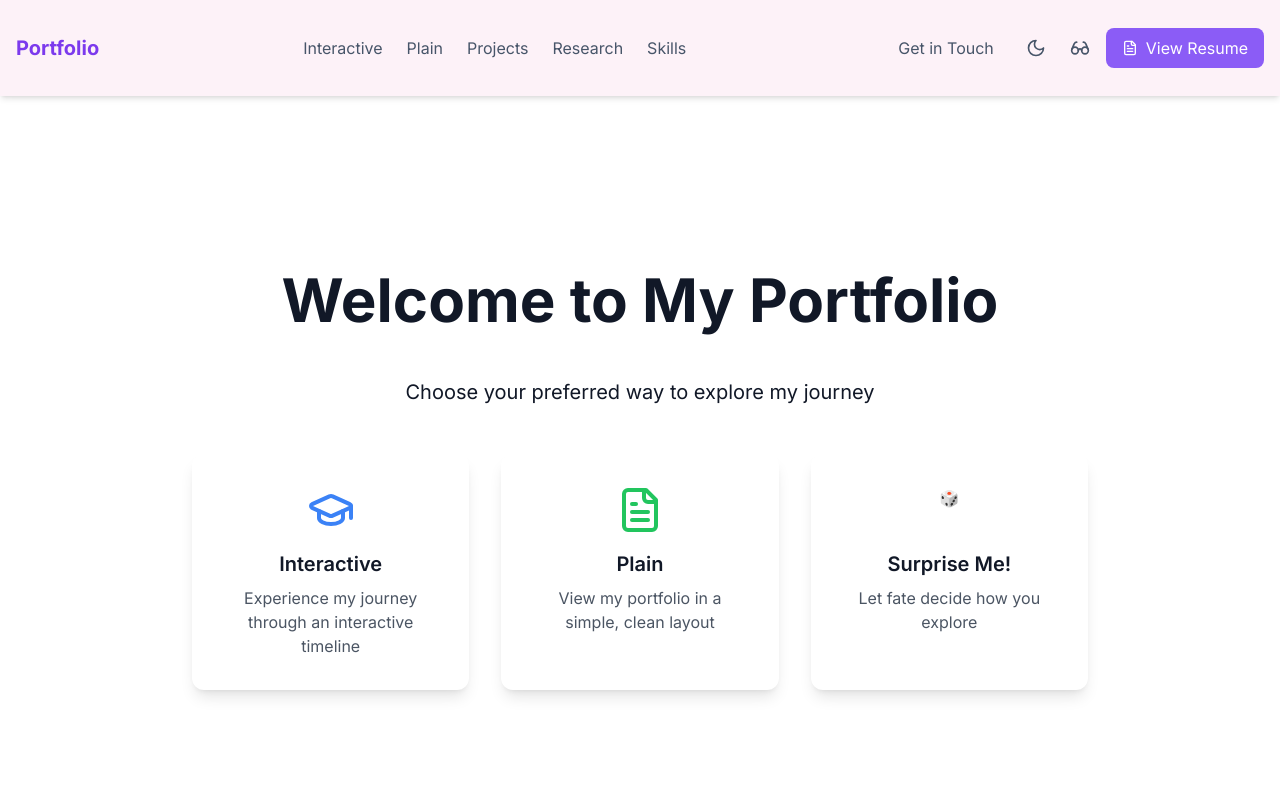
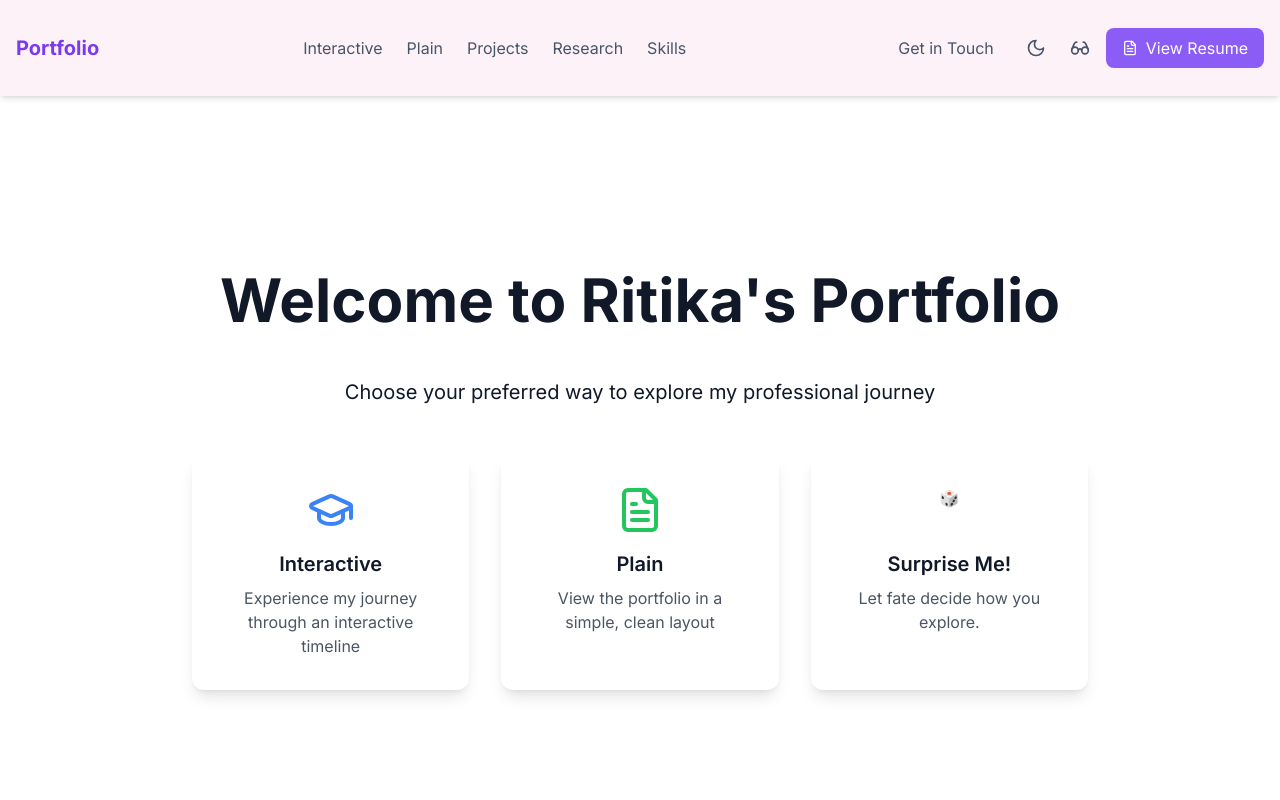
Before and after one commit to ritika24-s/Portfolio-Website, a Next.js app in the folder my-nextjs-app/: page / in a window 1280 px wide. Shown: the top 800 px of the page. Built offline with nearby package versions, Linux system fonts and the light colour scheme.

Commit message:
editing the front page display

```diff
--- a/my-nextjs-app/src/components/landing/LandingPage.tsx
+++ b/my-nextjs-app/src/components/landing/LandingPage.tsx
@@ -69,11 +69,11 @@ const LandingPage = () => {
       <main className="pt-24 container mx-auto px-4">
         <div className="flex flex-col items-center justify-center min-h-[80vh] space-y-12">
           <h1 className="text-4xl md:text-6xl font-bold text-center">
-            Welcome to My Portfolio
+            Welcome to Ritika&apos;s Portfolio
           </h1>
 
           <p className="text-xl text-center max-w-2xl">
-            Choose your preferred way to explore my journey
+            Choose your preferred way to explore my professional journey
           </p>
 
           <div className="grid grid-cols-1 md:grid-cols-3 gap-8 w-full max-w-4xl">
@@ -94,7 +94,7 @@ const LandingPage = () => {
                 <FileText className="w-12 h-12 mx-auto mb-4 text-green-500" />
                 <h3 className="text-xl font-semibold mb-2">Plain</h3>
                 <p className="text-gray-600 dark:text-gray-300">
-                  View my portfolio in a simple, clean layout
+                  View the portfolio in a simple, clean layout
                 </p>
               </div>
             </Link>
@@ -108,7 +108,7 @@ const LandingPage = () => {
                 <div className="w-12 h-12 mx-auto mb-4 text-purple-500">🎲</div>
                 <h3 className="text-xl font-semibold mb-2">Surprise Me!</h3>
                 <p className="text-gray-600 dark:text-gray-300">
-                  Let fate decide how you explore
+                  Let fate decide how you explore.
                 </p>
               </div>
             </Link>
```
